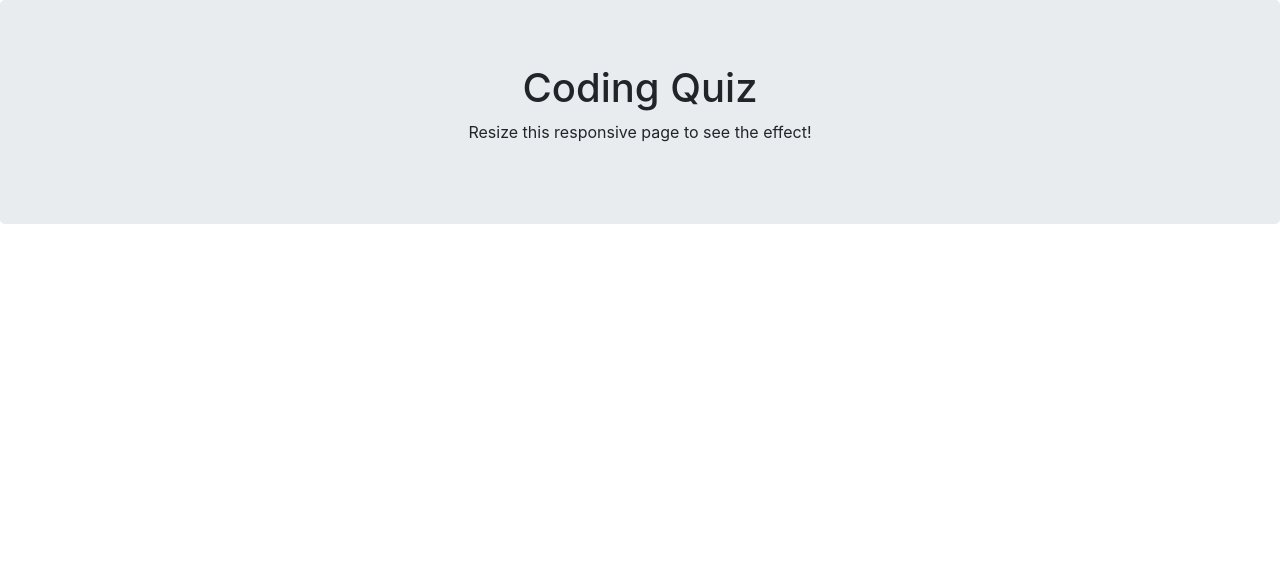
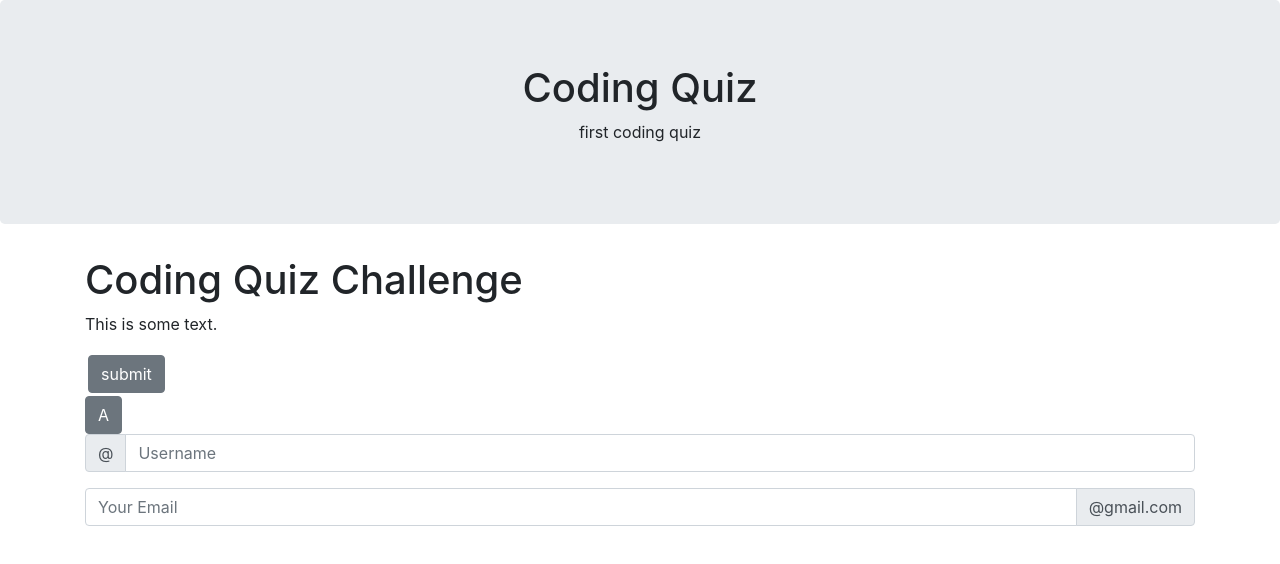
Before and after one commit to Makayla613loey/Coding-Quiz, a plain HTML site: page index.html in a window 1280 px wide. Drawn offline with nearby package versions, Linux system fonts and the light colour scheme.

Commit message:
adding buttons on quiz

```diff
--- a/index.html
+++ b/index.html
@@ -14,5 +14,27 @@
 
 <div class="jumbotron text-center">
   <h1>Coding Quiz</h1>
-  <p>Resize this responsive page to see the effect!</p>
+  <p>first coding quiz</p>
 </div>
+<div class="container">
+  <h1>Coding Quiz Challenge</h1>
+  <p>This is some text.</p>
+  <div style="padding:3px"><button type="button" class="btn btn-secondary">submit</button></div>
+  <button type="button" class="btn btn-secondary">A</button>
+
+  <div class="input-group mb-3">
+    <div class="input-group-prepend">
+      <span class="input-group-text">@</span>
+    </div>
+    <input type="text" class="form-control" placeholder="Username">
+  </div>
+
+  <div class="input-group mb-3">
+    <input type="text" class="form-control" placeholder="Your Email">
+    <div class="input-group-append">
+      <span class="input-group-text">@gmail.com</span>
+    </div>
+  </div>
+</form>
+</div>
+<form>
```
